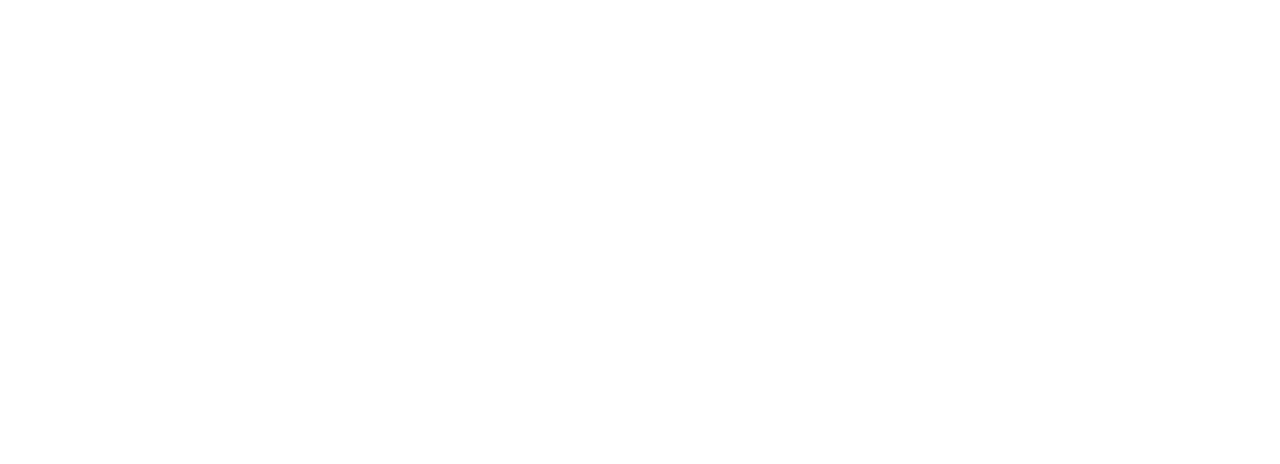
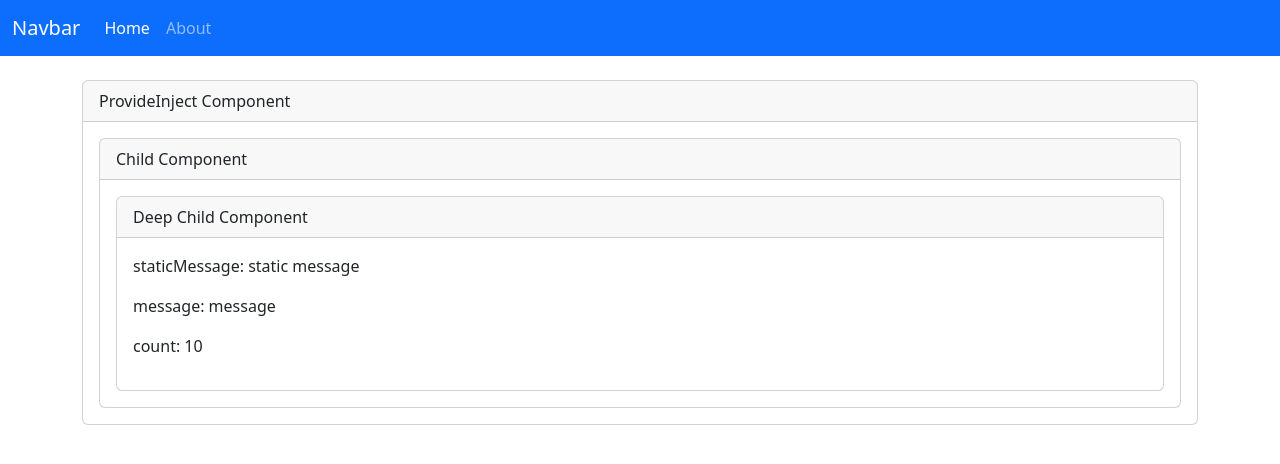
Before and after one commit to seonu5849/Study_Vue3, a Vue app: page / in a window 1280 px wide. Shown: the top 464 px of the page. Built offline with nearby package versions, Linux system fonts and the light colour scheme.

Commit message:
learn : provide와 inject 사용

```diff
--- /dev/null
+++ b/src/components/provide_inject_components/Child.vue
@@ -0,0 +1,23 @@
+<template>
+	<div class="card">
+		<div class="card-header">Child Component</div>
+		<div class="card-body">
+			<DeepChild></DeepChild>
+		</div>
+	</div>
+</template>
+
+<script>
+import DeepChild from './DeepChild.vue';
+
+export default {
+	components: {
+		DeepChild,
+	},
+	setup() {
+		return {};
+	},
+};
+</script>
+
+<style lang="scss" scoped></style>
--- /dev/null
+++ b/src/components/provide_inject_components/DeepChild.vue
@@ -0,0 +1,26 @@
+<template>
+	<div class="card">
+		<div class="card-header">Deep Child Component</div>
+		<div class="card-body">
+			<p>staticMessage: {{ staticMessage }}</p>
+			<p>message: {{ message }}</p>
+			<p>count: {{ count }}</p>
+		</div>
+	</div>
+</template>
+
+<script>
+import { inject } from 'vue';
+
+export default {
+	setup() {
+		const staticMessage = inject('static-message');
+		const message = inject('message');
+		const count = inject('count');
+
+		return { staticMessage, message, count };
+	},
+};
+</script>
+
+<style lang="scss" scoped></style>
--- /dev/null
+++ b/src/components/provide_inject_components/ProvideInject.vue
@@ -0,0 +1,32 @@
+<template>
+	<div class="container py-4">
+		<div class="card">
+			<div class="card-header">ProvideInject Component</div>
+			<div class="card-body">
+				<Child></Child>
+			</div>
+		</div>
+	</div>
+</template>
+
+<script>
+import { provide, ref } from 'vue';
+import Child from './Child.vue';
+
+export default {
+	components: {
+		Child,
+	},
+	setup() {
+		const staticMessage = 'static message';
+		const message = ref('message');
+		const count = ref(10);
+		provide('static-message', staticMessage);
+		provide('message', message);
+		provide('count', count);
+		return { staticMessage, message, count };
+	},
+};
+</script>
+
+<style lang="scss" scoped></style>
--- /dev/null
+++ b/src/components/provide_inject_components/TheNav.vue
@@ -0,0 +1,38 @@
+<template>
+	<nav class="navbar navbar-expand-sm navbar-dark bg-primary">
+		<div class="container-fluid">
+			<a class="navbar-brand" href="#">Navbar</a>
+			<button
+				class="navbar-toggler"
+				type="button"
+				data-bs-toggle="collapse"
+				data-bs-target="#navbarNav"
+				aria-controls="navbarNav"
+				aria-expanded="false"
+				aria-label="Toggle navigation"
+			>
+				<span class="navbar-toggler-icon"></span>
+			</button>
+			<div class="collapse navbar-collapse" id="navbarNav">
+				<ul class="navbar-nav">
+					<li class="nav-item">
+						<a class="nav-link active" aria-current="page" href="#">Home</a>
+					</li>
+					<li class="nav-item">
+						<a class="nav-link" href="#">About</a>
+					</li>
+				</ul>
+			</div>
+		</div>
+	</nav>
+</template>
+
+<script>
+export default {
+	setup() {
+		return {};
+	},
+};
+</script>
+
+<style lang="scss" scoped></style>
--- /dev/null
+++ b/src/components/provide_inject_components/TheView.vue
@@ -0,0 +1,22 @@
+<template>
+	<div>
+		<main>
+			<ProvideInject></ProvideInject>
+		</main>
+	</div>
+</template>
+
+<script>
+import ProvideInject from './ProvideInject.vue';
+
+export default {
+	components: {
+		ProvideInject,
+	},
+	setup() {
+		return {};
+	},
+};
+</script>
+
+<style lang="scss" scoped></style>
--- a/src/lectures/App.vue
+++ b/src/lectures/App.vue
@@ -1,9 +1,19 @@
 <template>
-	<div></div>
+	<div>
+		<TheNav></TheNav>
+		<TheView></TheView>
+	</div>
 </template>
 
 <script>
+import TheNav from '@/components/provide_inject_components/TheNav.vue';
+import TheView from '@/components/provide_inject_components/TheView.vue';
+
 export default {
+	components: {
+		TheNav,
+		TheView,
+	},
 	setup() {
 		return {};
 	},
```
Also changed, not shown: src/components/provide_inject_components/AppCard.vue (added, +30 -0 lines), src/components/provide_inject_components/FancyButton.vue (added, +28 -0 lines), src/components/provide_inject_components/LabelInput.vue (added, +31 -0 lines), src/components/provide_inject_components/PostItem.vue (added, +72 -0 lines).
